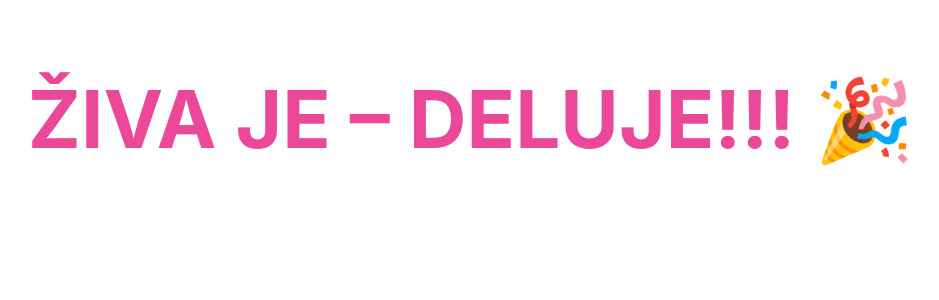
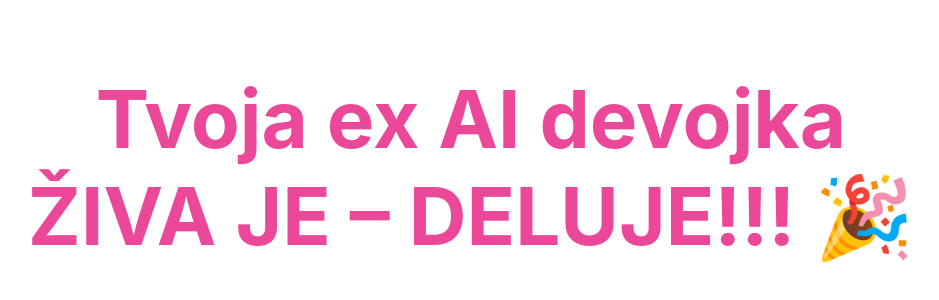
Before and after one commit to navorjerdna-stack/testmaxxes, a Next.js app: page / in a window 1280 px wide. Shown: the part 250-550 px from the top of the page, without its empty margins (169-1108 px from the left). Built offline with nearby package versions, Linux system fonts and the light colour scheme.

Commit message:
fix final

```diff
--- a/src/app/page.tsx
+++ b/src/app/page.tsx
@@ -8,6 +8,8 @@ export default function Home() {
         color: "#ec4899",
       }}
     >
+      Tvoja ex AI devojka
+      <br />
       ŽIVA JE – DELUJE!!! 🎉
     </h1>
   );
```
